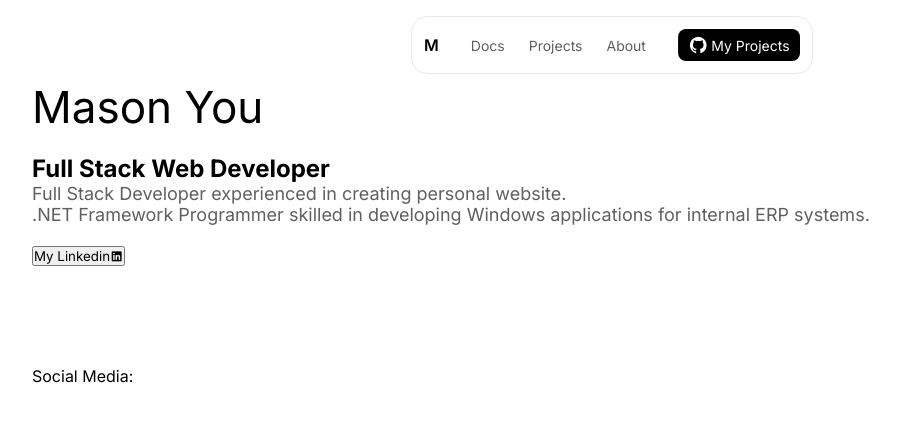
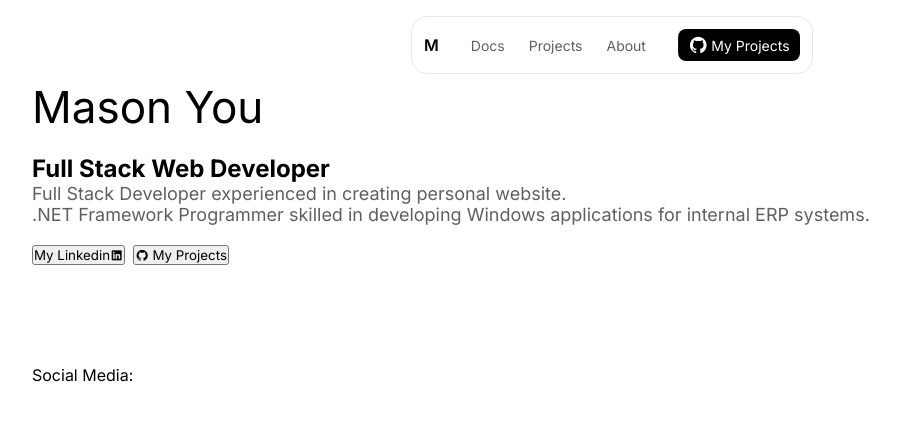
Before and after one commit to MasonYou/myDjango, a Django app: page /mason/ in a window 1280 px wide. Shown: the top 422 px of the page, without its empty margins (28-928 px from the left). Run offline with Django 5.2, Linux system fonts and the light colour scheme.

Commit message:
Add js into source

```diff
--- a/personalPortfolio/static/home/personalWebHome.css
+++ b/personalPortfolio/static/home/personalWebHome.css
@@ -29,3 +29,8 @@
     margin-bottom: 20px;
     text-align: justify;
 }
+
+.mainHome .left-section .top .button {
+    display: flex;
+    gap: 8px;
+}
--- a/personalPortfolio/static/home/personalWebHome.js
+++ b/personalPortfolio/static/home/personalWebHome.js
@@ -1,3 +1,3 @@
 function goToLinkedin() {
-    window.open("www.linkedin.com/in/mason-you-1057401a0", "_blank");
+    window.open("https://linkedin.com/in/mason-you-1057401a0", "_blank");
 }
--- a/personalPortfolio/templates/home/personalWebHome.html
+++ b/personalPortfolio/templates/home/personalWebHome.html
@@ -2,8 +2,9 @@
 
 {% block content %}
 
+
 {% load static %}
-<script scr="{% static 'home/personalWebHome.js' %}"></script>
+<script src="{% static 'home/personalWebHome.js' %}"></script>
 <link rel="stylesheet" href="{% static 'home/personalWebHome.css' %}" />
 
 <div class="mainHome">
@@ -18,9 +19,11 @@
         internal ERP systems.
       </p>
       <div class="button">
-        <button onclick="goToLinkedin()">
+        <button class="linkedinButton" onclick="goToLinkedin()">
           My Linkedin<i class="ri-linkedin-box-fill"></i>
         </button>
+            <button class="linkedinButton" onclick="goToGitHub()">
+              <i class="ri-github-fill"></i> My Projects</button>
       </div>
     </div>
     <div class="bottom">
```
Also changed, not shown: personalPortfolio/static/personalWeb.js (line endings or trailing spaces).
